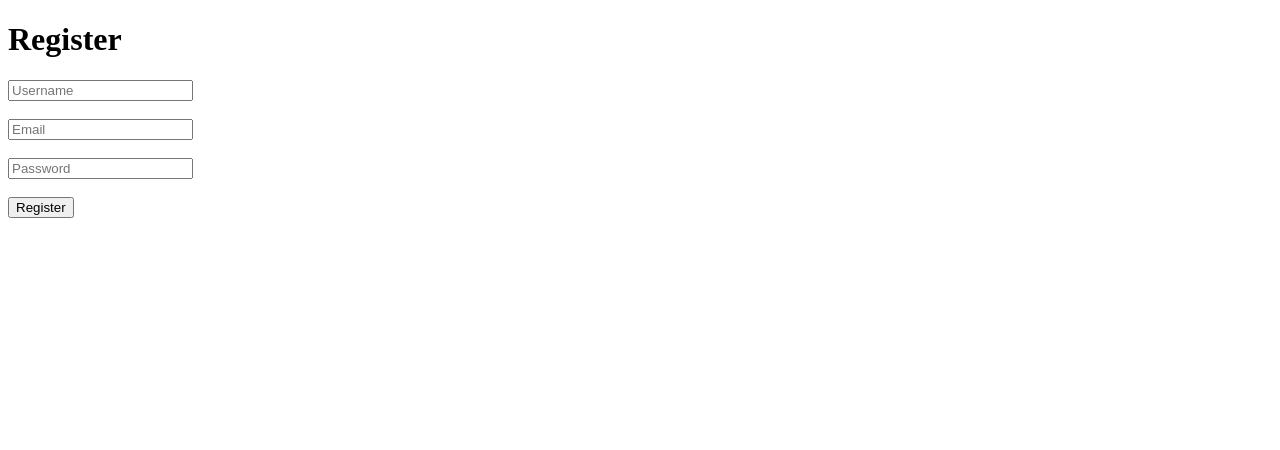
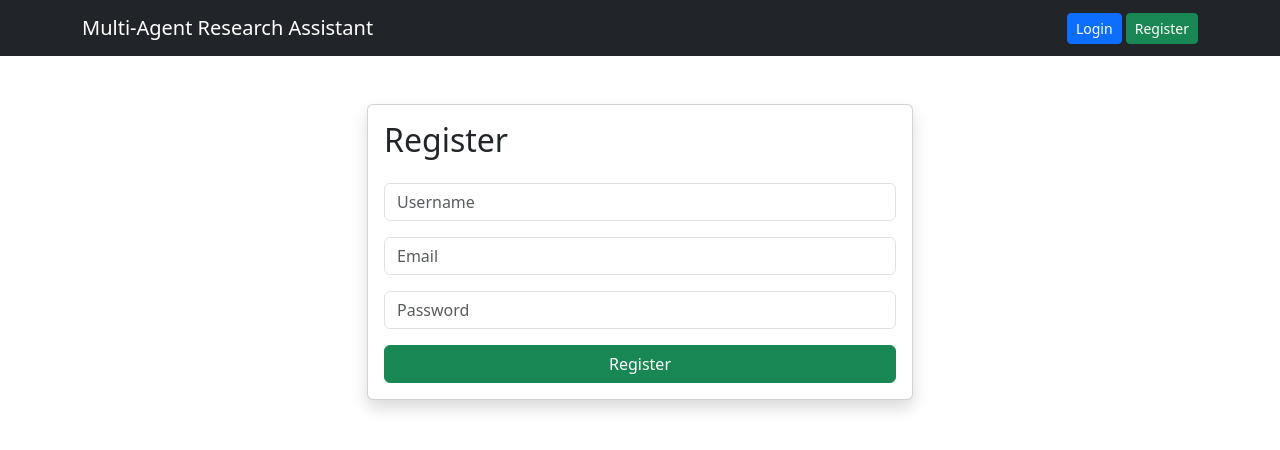
Before and after one commit to AbinSanilkumar/multi-agent-research-assistant, a Django app: page /accounts/register/ in a window 1280 px wide. Shown: the top 450 px of the page. Run offline with Django 5.2, Linux system fonts and the light colour scheme.

Commit message:
Add Bootstrap base template and authentication UI

```diff
--- a/accounts/templates/accounts/register.html
+++ b/accounts/templates/accounts/register.html
@@ -1,27 +1,54 @@
-<!DOCTYPE html>
-<html>
-<head>
-    <title>Register</title>
-</head>
-<body>
+{% extends 'base.html' %}
 
-<h1>Register</h1>
+{% block title %}
+Register
+{% endblock %}
 
-<form method="POST">
-    {% csrf_token %}
+{% block content %}
 
-    <input type="text" name="username" placeholder="Username" required>
-    <br><br>
+<div class="row justify-content-center">
 
-    <input type="email" name="email" placeholder="Email" required>
-    <br><br>
+    <div class="col-md-6">
 
-    <input type="password" name="password" placeholder="Password" required>
-    <br><br>
+        <div class="card shadow">
 
-    <button type="submit">Register</button>
+            <div class="card-body">
 
-</form>
+                <h2 class="mb-4">
+                    Register
+                </h2>
 
-</body>
-</html>
+                <form method="POST">
+
+                    {% csrf_token %}
+
+                    <input type="text"
+                           name="username"
+                           class="form-control mb-3"
+                           placeholder="Username">
+
+                    <input type="email"
+                           name="email"
+                           class="form-control mb-3"
+                           placeholder="Email">
+
+                    <input type="password"
+                           name="password"
+                           class="form-control mb-3"
+                           placeholder="Password">
+
+                    <button class="btn btn-success w-100">
+                        Register
+                    </button>
+
+                </form>
+
+            </div>
+
+        </div>
+
+    </div>
+
+</div>
+
+{% endblock %}
--- a/config/settings.py
+++ b/config/settings.py
@@ -59,7 +59,7 @@ ROOT_URLCONF = 'config.urls'
 TEMPLATES = [
     {
         'BACKEND': 'django.template.backends.django.DjangoTemplates',
-        'DIRS': [],
+        'DIRS': [BASE_DIR / 'templates'],
         'APP_DIRS': True,
         'OPTIONS': {
             'context_processors': [
--- /dev/null
+++ b/research/forms.py
@@ -0,0 +1,6 @@
+from django import forms
+
+class ResearchForm(forms.Form):
+    topic = forms.CharField(
+        max_length=500
+    )
--- /dev/null
+++ b/templates/base.html
@@ -0,0 +1,60 @@
+<!DOCTYPE html>
+<html lang="en">
+<head>
+    <meta charset="UTF-8">
+    <meta name="viewport" content="width=device-width, initial-scale=1.0">
+    <title>{% block title %}Multi-Agent Research Assistant{% endblock %}</title>
+
+    <link href="https://cdn.jsdelivr.net/npm/bootstrap@5.3.7/dist/css/bootstrap.min.css"
+          rel="stylesheet">
+</head>
+<body>
+
+<nav class="navbar navbar-expand-lg navbar-dark bg-dark">
+    <div class="container">
+
+        <a class="navbar-brand" href="/">
+            Multi-Agent Research Assistant
+        </a>
+
+        <div class="ms-auto">
+
+            {% if user.is_authenticated %}
+
+                <span class="text-white me-3">
+                    Welcome {{ user.username }}
+                </span>
+
+                <a href="{% url 'logout' %}"
+                   class="btn btn-danger btn-sm">
+                    Logout
+                </a>
+
+            {% else %}
+
+                <a href="{% url 'login' %}"
+                   class="btn btn-primary btn-sm">
+                    Login
+                </a>
+
+                <a href="{% url 'register' %}"
+                   class="btn btn-success btn-sm">
+                    Register
+                </a>
+
+            {% endif %}
+
+        </div>
+
+    </div>
+</nav>
+
+<div class="container mt-5">
+
+    {% block content %}
+    {% endblock %}
+
+</div>
+
+</body>
+</html>
```
Also changed, not shown: accounts/templates/accounts/login.html (+32 -18 lines), research/views.py (+25 -7 lines).
